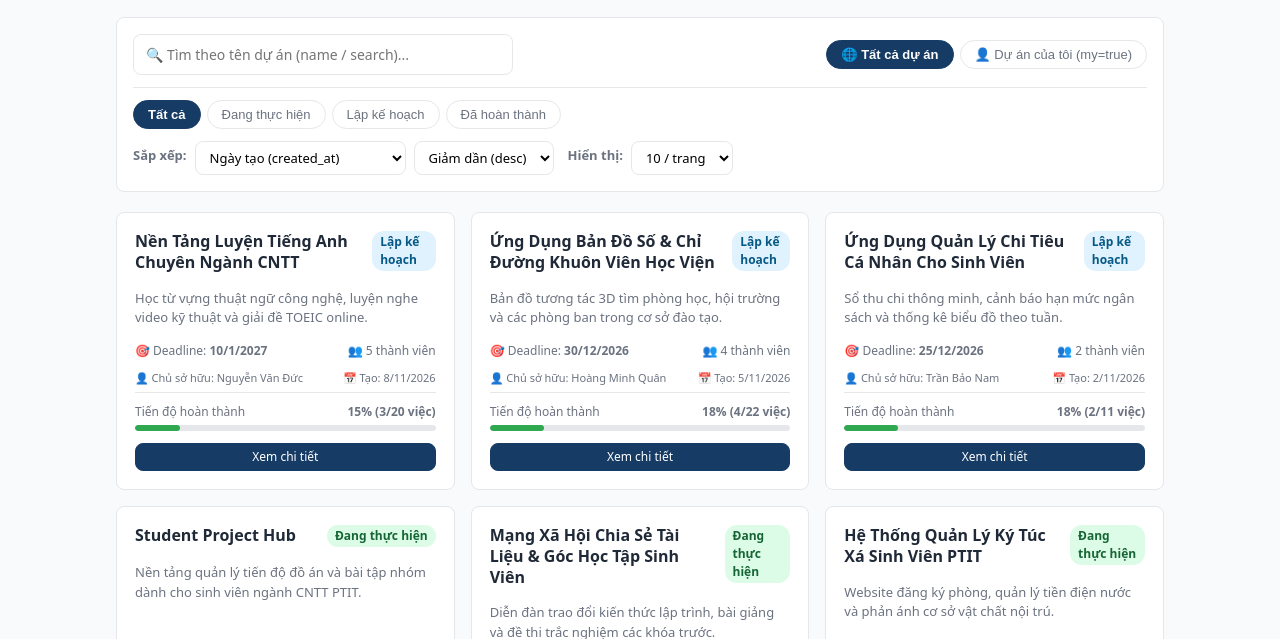
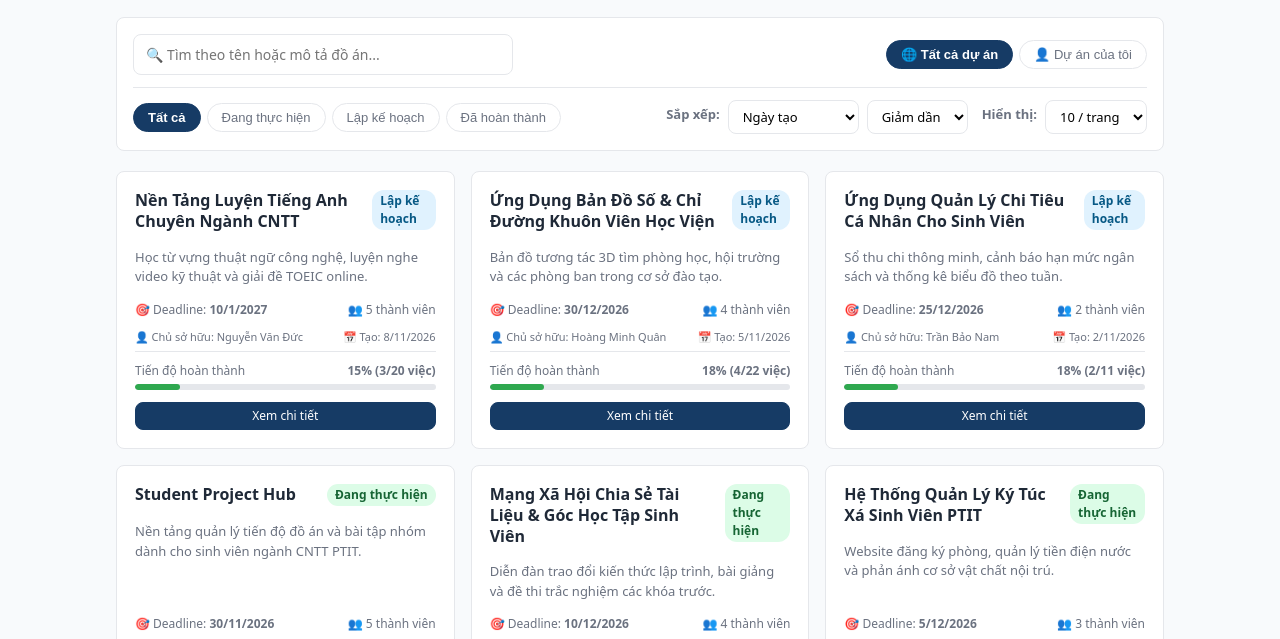
Before and after one commit to ngminhduc1412007-dotcom/team-project-manager, a plain HTML site: page frontend/pages/projects.html in a window 1280 px wide. Shown: the part 161-800 px from the top of the page. Drawn offline with nearby package versions, Linux system fonts and the light colour scheme; no server answers.

Commit message:
fix(ui): bo cac chu thich tham so ky thuat trong dau ngoac don tren giao dien

```diff
--- a/frontend/pages/projects.html
+++ b/frontend/pages/projects.html
@@ -1,5 +1,6 @@
 <!DOCTYPE html>
 <html lang="vi">
+
 <head>
   <meta charset="UTF-8">
   <meta name="viewport" content="width=device-width, initial-scale=1.0">
@@ -7,6 +8,7 @@
   <link rel="icon" href="../assets/images/logo.png">
   <link rel="stylesheet" href="../css/style.css">
 </head>
+
 <body data-root="../">
   <header id="app-header"></header>
 
@@ -26,21 +28,23 @@
 
         <!-- Thanh tìm kiếm, lọc, sắp xếp và phân trang -->
         <div class="card" style="padding: 16px; margin-bottom: 20px;">
-      <!-- Hàng 1: Tìm kiếm theo tên & Lọc Dự án của tôi (my=true) -->
-      <div style="display: flex; gap: 12px; align-items: center; justify-content: space-between; flex-wrap: wrap; margin-bottom: 12px;">
+          <!-- Hàng 1: Tìm kiếm theo tên & Lọc Dự án của tôi -->
+          <div
+            style="display: flex; gap: 12px; align-items: center; justify-content: space-between; flex-wrap: wrap; margin-bottom: 12px;">
             <div class="toolbar-search" style="flex: 1; min-width: 260px;">
-          <input type="search" id="search-input" placeholder="🔍 Tìm theo tên dự án (name / search)...">
+              <input type="search" id="search-input" placeholder="🔍 Tìm theo tên hoặc mô tả đồ án...">
             </div>
 
-        <!-- Toggle my=true -->
+            <!-- Toggle lọc dự án -->
             <div class="filter-group" id="my-filter-group">
               <button type="button" class="filter-btn active" data-my="false">🌐 Tất cả dự án</button>
-          <button type="button" class="filter-btn" data-my="true" id="btn-filter-my">👤 Dự án của tôi (my=true)</button>
+              <button type="button" class="filter-btn" data-my="true" id="btn-filter-my">👤 Dự án của tôi</button>
             </div>
           </div>
 
-      <!-- Hàng 2: Lọc trạng thái, Sắp xếp (sort_by, sort_order) & Chọn page_size -->
-      <div style="display: flex; justify-content: space-between; align-items: center; gap: 12px; flex-wrap: wrap; border-top: 1px solid var(--color-border); padding-top: 12px;">
+            <!-- Hàng 2: Lọc trạng thái, Sắp xếp & Chọn số bản ghi mỗi trang -->
+            <div
+              style="display: flex; justify-content: space-between; align-items: center; gap: 12px; flex-wrap: wrap; border-top: 1px solid var(--color-border); padding-top: 12px;">
               <!-- Lọc trạng thái -->
               <div class="filter-group" id="filter-group">
                 <button type="button" class="filter-btn active" data-status="ALL">Tất cả</button>
@@ -49,23 +53,26 @@
                 <button type="button" class="filter-btn" data-status="COMPLETED">Đã hoàn thành</button>
               </div>
 
-        <!-- Nhóm sắp xếp (sort_by, sort_order) & kích thước trang (page_size) -->
+              <!-- Nhóm sắp xếp & kích thước trang -->
               <div style="display: flex; align-items: center; gap: 8px; flex-wrap: wrap;">
-          <label for="sort-by" style="font-size: 13px; color: var(--color-muted); white-space: nowrap;">Sắp xếp:</label>
+                <label for="sort-by" style="font-size: 13px; color: var(--color-muted); white-space: nowrap;">Sắp
+                  xếp:</label>
                 <select id="sort-by" style="width: auto; padding: 6px 10px; font-size: 13px;">
-            <option value="created_at" selected>Ngày tạo (created_at)</option>
-            <option value="name">Tên dự án (name)</option>
-            <option value="deadline">Hạn chót (deadline)</option>
-            <option value="updated_at">Ngày cập nhật (updated_at)</option>
-            <option value="id">Mã ID (id)</option>
+                  <option value="created_at" selected>Ngày tạo</option>
+                  <option value="name">Tên dự án</option>
+                  <option value="deadline">Hạn chót</option>
+                  <option value="updated_at">Ngày cập nhật</option>
+                  <option value="id">Mã dự án</option>
                 </select>
 
                 <select id="sort-order" style="width: auto; padding: 6px 10px; font-size: 13px;">
-            <option value="desc" selected>Giảm dần (desc)</option>
-            <option value="asc">Tăng dần (asc)</option>
+                  <option value="desc" selected>Giảm dần</option>
+                  <option value="asc">Tăng dần</option>
                 </select>
 
-          <label for="page-size" style="font-size: 13px; color: var(--color-muted); margin-left: 6px; white-space: nowrap;">Hiển thị:</label>
+                <label for="page-size"
+                  style="font-size: 13px; color: var(--color-muted); margin-left: 6px; white-space: nowrap;">Hiển
+                  thị:</label>
                 <select id="page-size" style="width: auto; padding: 6px 10px; font-size: 13px;">
                   <option value="6">6 / trang</option>
                   <option value="10" selected>10 / trang</option>
@@ -151,4 +158,5 @@
   <script src="../js/layout.js"></script>
   <script src="../js/pages/projects.js"></script>
 </body>
+
 </html>
```
Lines whose indentation alone changed are shown as unchanged.
